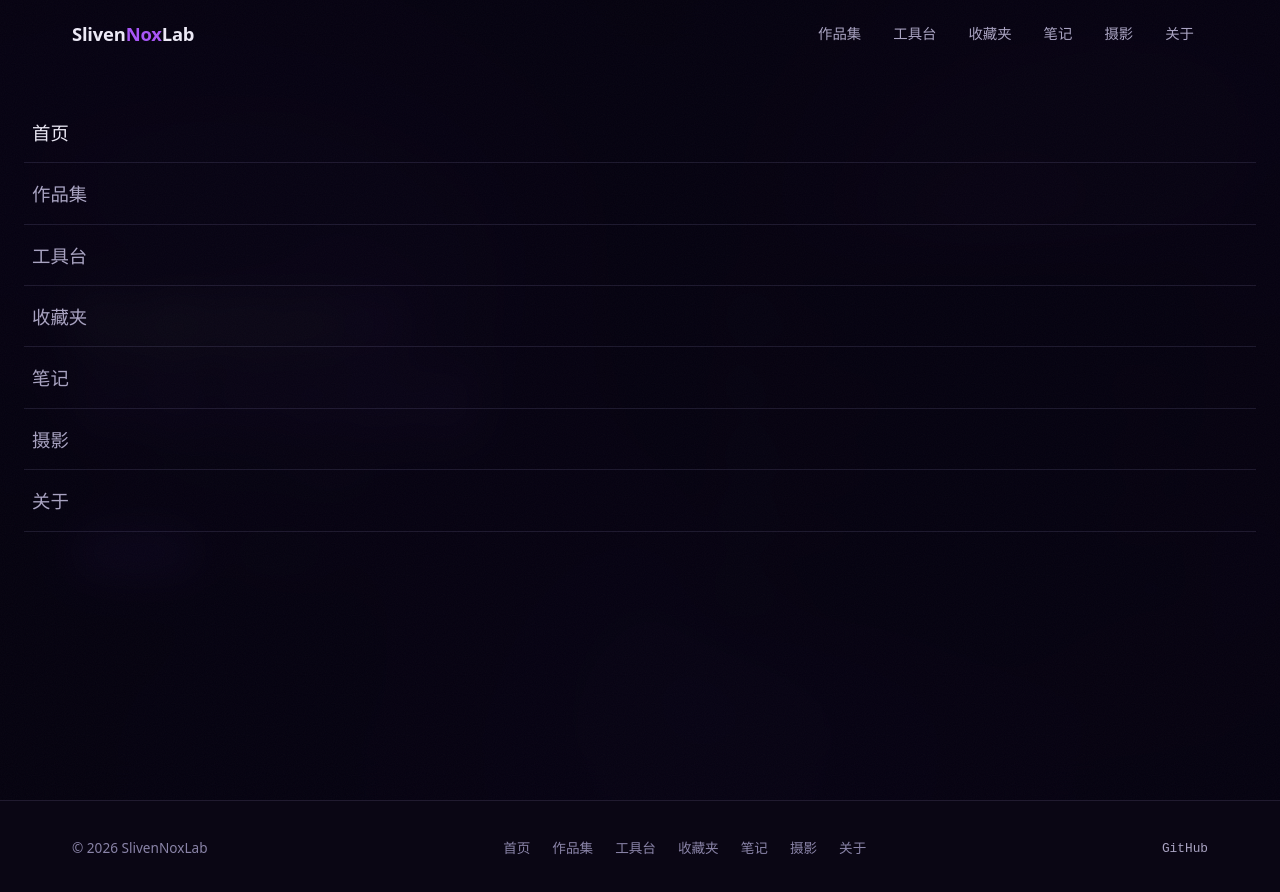
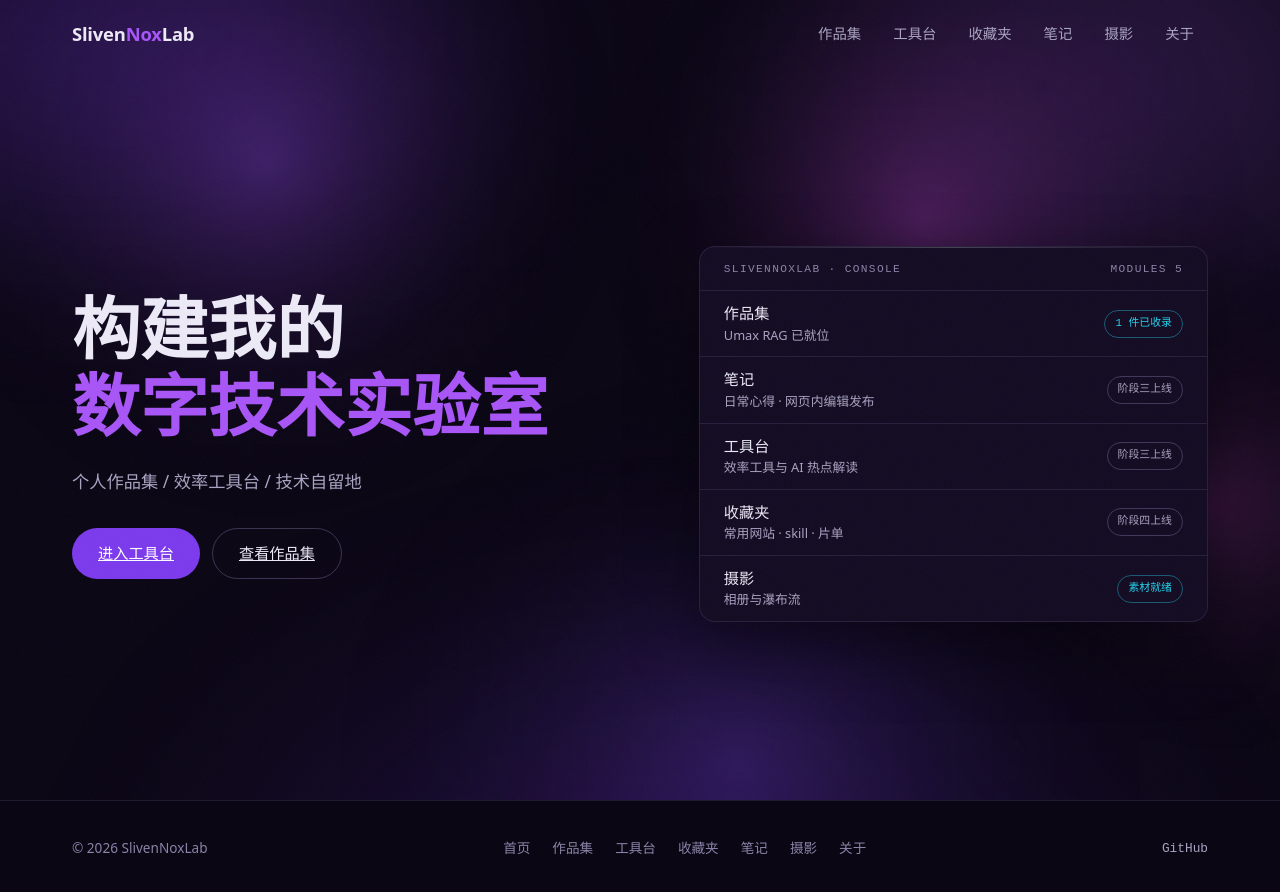
Before and after one commit to Levin-Sun/SlivenNoxLab, an Astro site: page / in a window 1280 px wide. Built offline with nearby package versions, Linux system fonts and the light colour scheme; Astro itself is replaced by a stand-in of ours.

Commit message:
阶段一收尾：导航 hidden 修复、标题断行、光场收敛至纪律水位
- 修复移动菜单 display:grid 覆盖 hidden 属性导致桌面端全屏展开的 bug
- Hero 标题显式两行：构建我的 / 数字技术实验室（强调短语整行着色）
- 光斑透明度降 40% 并推向边缘，恢复大面积深黑基底；方案 B 同步收敛
- impeccable detect 扫描 0 发现

```diff
--- a/src/components/AuroraField.astro
+++ b/src/components/AuroraField.astro
@@ -17,14 +17,14 @@
     pointer-events: none;
   }
 
-  /* 方案 B：纯 CSS 三层径向渐变漂移（零 JS 兜底） */
+  /* 方案 B：纯 CSS 三层径向渐变漂移（零 JS 兜底），透明度与方案 A 同纪律 */
   .aurora-css {
     position: absolute;
     inset: -20%;
     background:
-      radial-gradient(42% 38% at 22% 30%, rgba(124, 58, 237, 0.5), transparent 70%),
-      radial-gradient(38% 42% at 78% 26%, rgba(168, 85, 247, 0.36), transparent 70%),
-      radial-gradient(50% 45% at 55% 85%, rgba(91, 33, 182, 0.42), transparent 72%);
+      radial-gradient(38% 34% at 20% 18%, rgba(124, 58, 237, 0.32), transparent 70%),
+      radial-gradient(32% 36% at 76% 22%, rgba(168, 85, 247, 0.24), transparent 70%),
+      radial-gradient(44% 40% at 52% 92%, rgba(91, 33, 182, 0.28), transparent 72%);
     filter: blur(70px);
     animation: aurora-drift 26s ease-in-out infinite alternate;
   }
@@ -66,12 +66,13 @@
     const reduced = matchMedia('(prefers-reduced-motion: reduce)');
 
     // 低分辨率画布 + 浏览器放大 = 天然的柔和光斑，逐帧成本极低
-    // 光斑只用品牌紫两族色相（256-305），青色不进光场（功能性颜色纪律）
+    // 光斑只用品牌紫两族色相（256-305），青色不进光场（功能性颜色纪律）。
+    // 透明度压低 + 光斑推向边缘：大面积基底保持深黑，光只做氛围不做主角
     const blobs = [
-      { x: 0.24, y: 0.32, r: 0.52, h: 268, a: 0.5, px: 0.00013, py: 0.00009, ph: 0.00004 },
-      { x: 0.72, y: 0.28, r: 0.46, h: 292, a: 0.42, px: 0.00011, py: 0.00012, ph: 0.00005 },
-      { x: 0.52, y: 0.78, r: 0.58, h: 256, a: 0.4, px: 0.00007, py: 0.00011, ph: 0.00003 },
-      { x: 0.88, y: 0.62, r: 0.34, h: 305, a: 0.3, px: 0.00014, py: 0.00008, ph: 0.00006 },
+      { x: 0.16, y: 0.12, r: 0.44, h: 268, a: 0.3, px: 0.00013, py: 0.00009, ph: 0.00004 },
+      { x: 0.68, y: 0.2, r: 0.4, h: 292, a: 0.26, px: 0.00011, py: 0.00012, ph: 0.00005 },
+      { x: 0.55, y: 0.88, r: 0.5, h: 256, a: 0.24, px: 0.00007, py: 0.00011, ph: 0.00003 },
+      { x: 0.9, y: 0.55, r: 0.3, h: 305, a: 0.18, px: 0.00014, py: 0.00008, ph: 0.00006 },
     ];
 
     let W = 0;
--- a/src/components/Hero.astro
+++ b/src/components/Hero.astro
@@ -12,7 +12,8 @@ import Console from './Console.astro';
   <div class="container hero-inner">
     <div class="hero-copy">
       <h1 class="hero-title">
-        构建我的<span class="hero-accent">数字技术实验室</span>
+        <span class="hero-line">构建我的</span>
+        <span class="hero-line hero-accent">数字技术实验室</span>
       </h1>
       <p class="hero-sub">个人作品集 / 效率工具台 / 技术自留地</p>
       <div class="hero-cta">
@@ -58,8 +59,12 @@ import Console from './Console.astro';
   .hero-title {
     font-size: clamp(2.5rem, 1.2rem + 4.2vw, 4.25rem);
     font-weight: 700;
-    line-height: 1.12;
+    line-height: 1.14;
     color: var(--color-text);
+  }
+
+  .hero-line {
+    display: block;
   }
 
   .hero-accent {
--- a/src/components/Nav.astro
+++ b/src/components/Nav.astro
@@ -143,6 +143,11 @@ const isActive = (href: string) => (href === '/' ? pathname === '/' : pathname.s
     backdrop-filter: blur(20px);
   }
 
+  /* display:grid 会压过 hidden 属性的 UA 样式，必须显式夺回 */
+  .mobile-menu[hidden] {
+    display: none;
+  }
+
   .mobile-menu a {
     padding: 14px 8px;
     font-size: 1.15rem;
```
